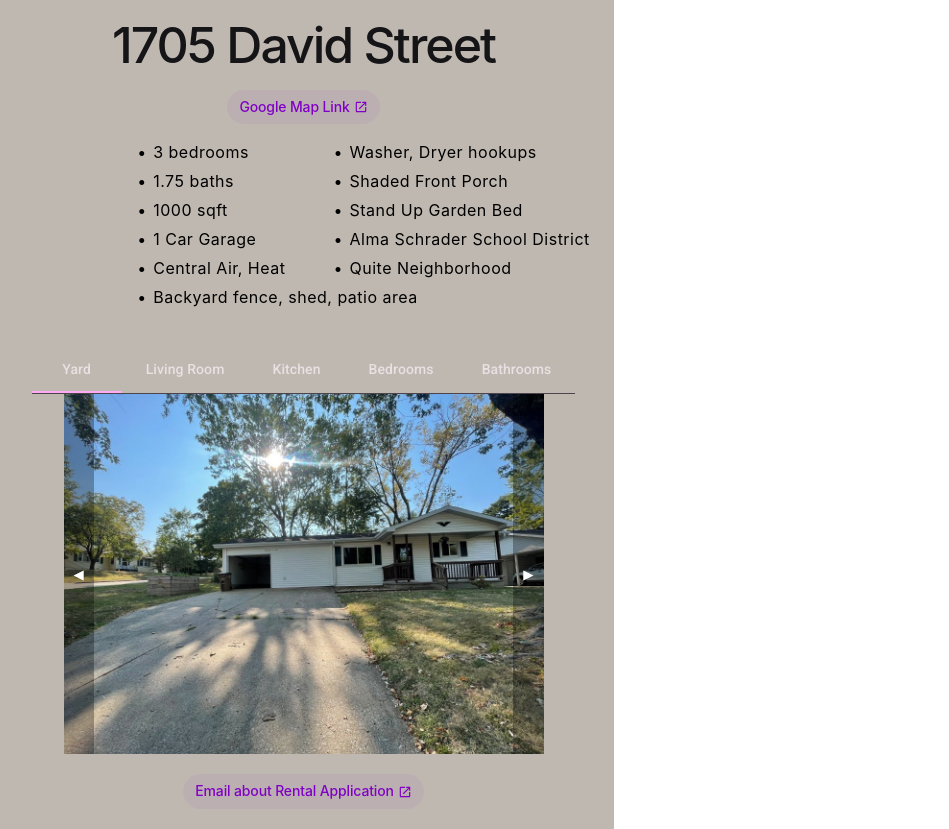
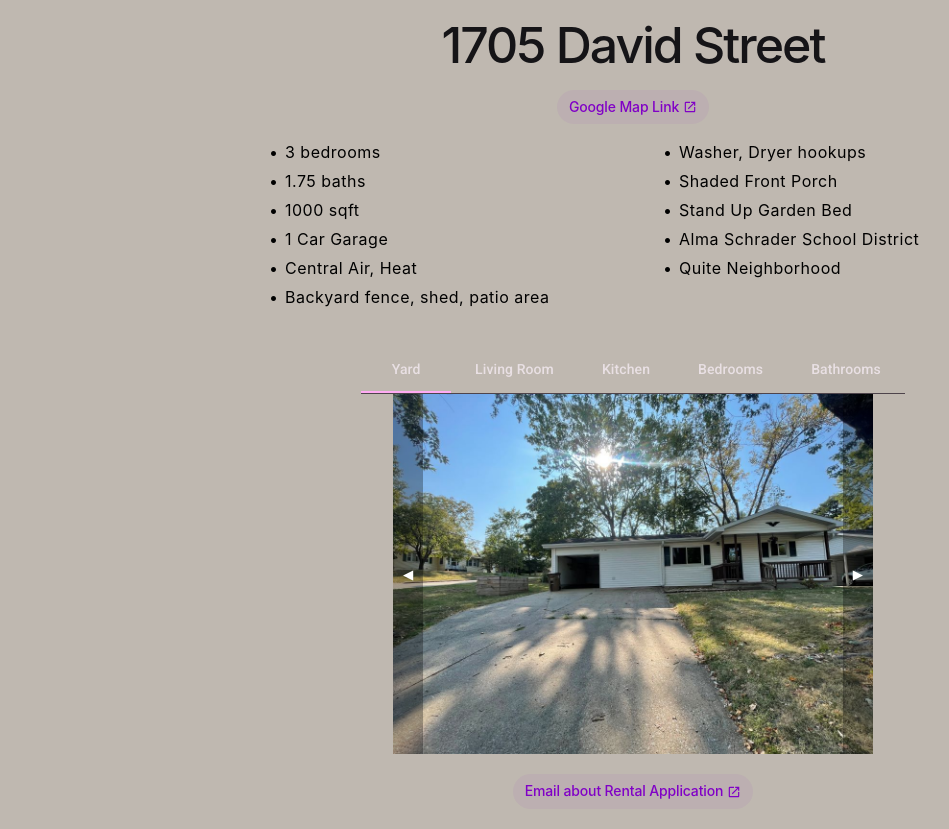
Before and after one commit to rbrock44/1705-David, an Angular app: page / in a window 1280 px wide. Shown: the whole page, without its empty margins (7-956 px from the left). Built offline with nearby package versions, Linux system fonts and the light colour scheme.

Commit message:
more styling

```diff
--- a/src/app/app.component.scss
+++ b/src/app/app.component.scss
@@ -75,7 +75,6 @@ p {
 
 .container {
     height: max-content;
-    width: max-content;
     display: flex;
     flex-direction: column;
     align-items: center;
```
